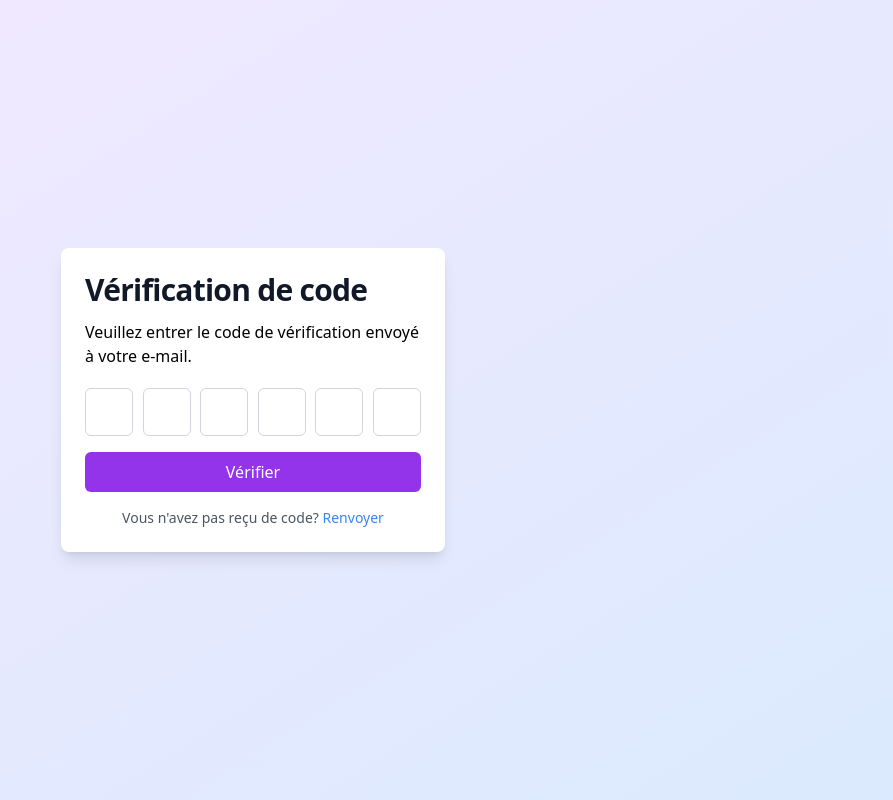
After one commit to hidayahammady/AAAA_projet_stage, a PHP site: page /code_verif.html in a window 1280 px wide. The commit adds this page. Shown: the whole page, without its empty margins (387-1280 px from the left). Run offline with PHP 8.4, Linux system fonts and the light colour scheme; some libraries are stand-ins or nearby versions.

Commit message:
2eme version de projet final

```diff
--- /dev/null
+++ b/login/code_verif.html
@@ -0,0 +1,34 @@
+<!DOCTYPE html>
+<html lang="fr">
+<head>
+    <meta charset="UTF-8">
+    <meta name="viewport" content="width=device-width, initial-scale=1.0">
+    <title>Code Verification</title>
+    <script src="https://cdn.tailwindcss.com"></script>
+    <script src="https://cdnjs.cloudflare.com/ajax/libs/font-awesome/6.0.0/js/all.min.js"></script>
+</head>
+<body class="min-h-screen flex items-center justify-center bg-gradient-to-br from-purple-100 to-blue-100 p-6">
+    <div class="bg-white max-w-sm w-full p-6 rounded-lg shadow-lg">
+        <form action="#" method="POST">
+            <h2 class="mb-3 text-2xl/7 font-bold text-gray-900 sm:truncate sm:text-3xl sm:tracking-tight">Vérification de code</h2>
+            <p class="mb-5">Veuillez entrer le code de vérification envoyé à votre e-mail.</p>
+
+            <!-- Input for code verification -->
+            <div class="flex justify-between mb-4">
+                <input type="tel" maxlength="1" pattern="[0-9]" class="w-12 h-12 text-center text-xl border border-gray-300 rounded-md focus:outline-none focus:ring-2 focus:ring-blue-500 focus:border-blue-500" required>
+                <input type="tel" maxlength="1" pattern="[0-9]" class="w-12 h-12 text-center text-xl border border-gray-300 rounded-md focus:outline-none focus:ring-2 focus:ring-blue-500 focus:border-blue-500" required>
+                <input type="tel" maxlength="1" pattern="[0-9]" class="w-12 h-12 text-center text-xl border border-gray-300 rounded-md focus:outline-none focus:ring-2 focus:ring-blue-500 focus:border-blue-500" required>
+                <input type="tel" maxlength="1" pattern="[0-9]" class="w-12 h-12 text-center text-xl border border-gray-300 rounded-md focus:outline-none focus:ring-2 focus:ring-blue-500 focus:border-blue-500" required>
+                <input type="tel" maxlength="1" pattern="[0-9]" class="w-12 h-12 text-center text-xl border border-gray-300 rounded-md focus:outline-none focus:ring-2 focus:ring-blue-500 focus:border-blue-500" required>
+                <input type="tel" maxlength="1" pattern="[0-9]" class="w-12 h-12 text-center text-xl border border-gray-300 rounded-md focus:outline-none focus:ring-2 focus:ring-blue-500 focus:border-blue-500" required>
+            </div>
+
+            <button type="submit" class="w-full py-2 bg-purple-600 text-white font-medium rounded-md hover:bg-blue-700 transition duration-200"><a href="login.php">Vérifier</a></button>
+
+            <div class="text-center mt-4 text-sm text-gray-600">
+                Vous n'avez pas reçu de code? <a href="resend_code.html" class="text-blue-500 hover:underline">Renvoyer</a>
+            </div>
+        </form>
+    </div>
+</body>
+</html>
--- a/login/login.php
+++ b/login/login.php
@@ -90,7 +90,7 @@ if ($_SERVER['REQUEST_METHOD'] == 'POST') {
 
         <!-- Additional Links -->
         <div class="mt-4 text-center">
-            <a href="forget_pass.html" class="text-sm text-blue-600 hover:underline">Mot de passe oublier?</a>
+            <a href="oublie_mots_de_passe.html" class="text-sm text-blue-600 hover:underline">Mot de passe oublier?</a>
             <a href="register.php" class="link">Creer un compte !</a>
         </div>
     </div>
```
Also changed, not shown: login/oublie_mots_de_passe.html (added, +28 -0 lines).
